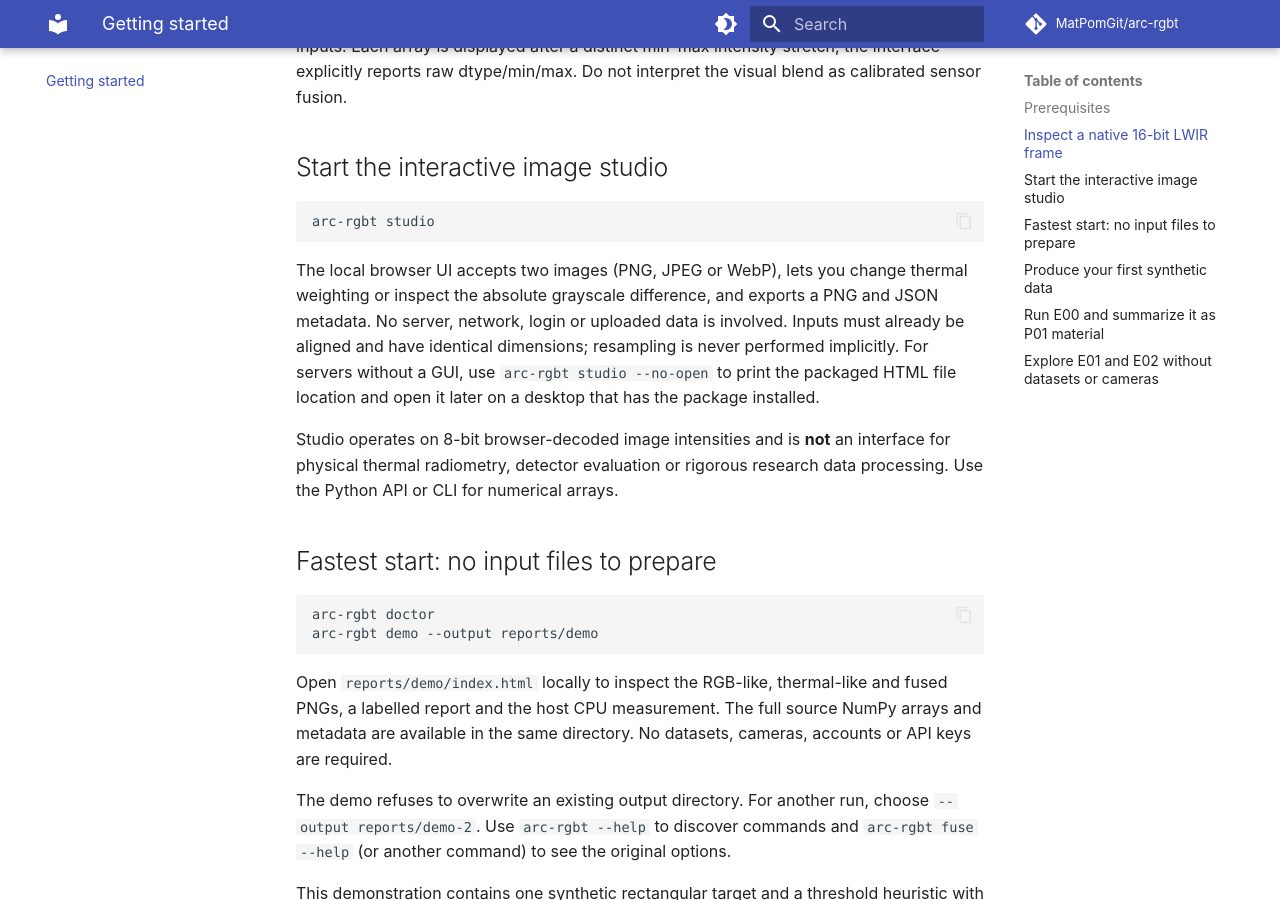
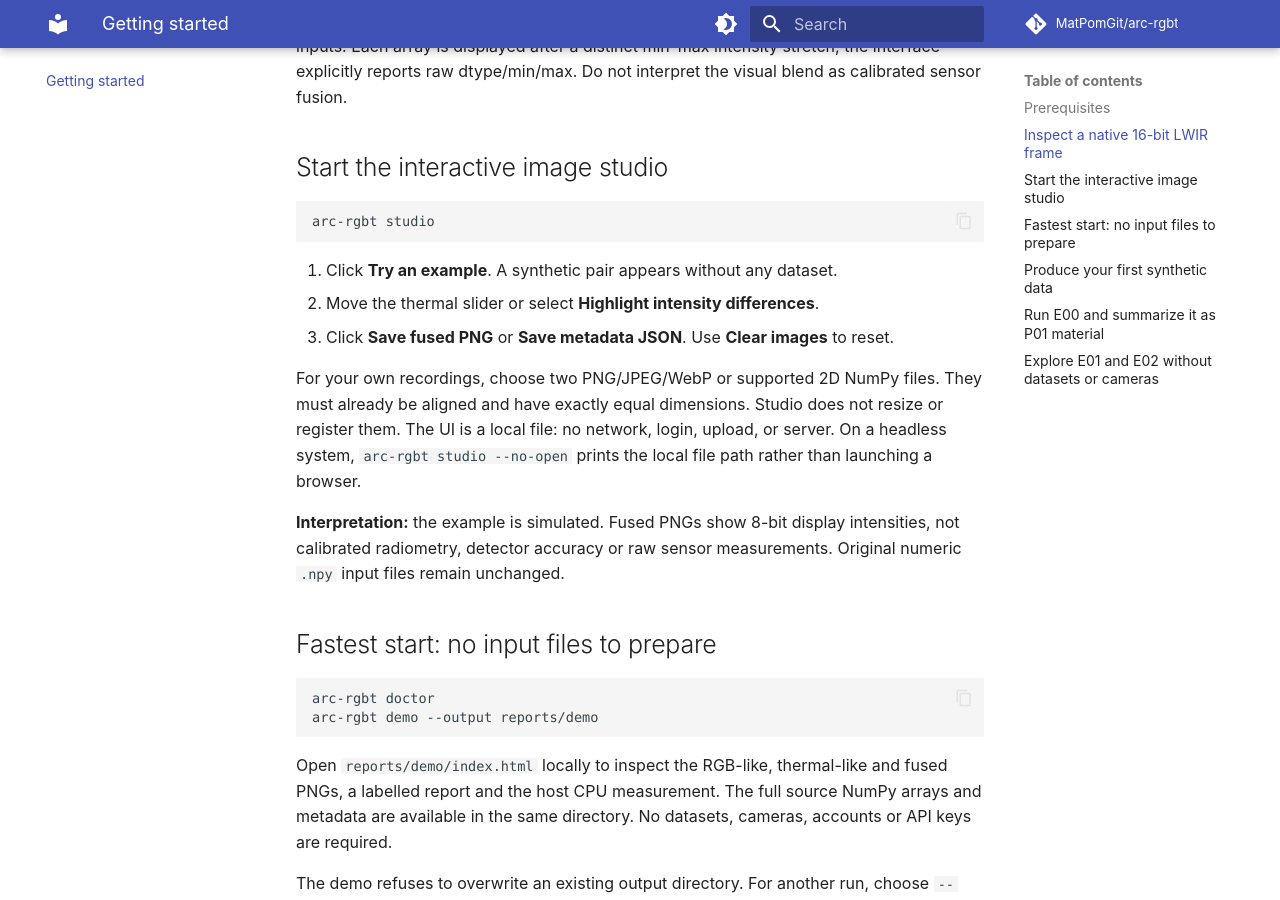
Before and after one commit to MatPomGit/arc-rgbt, an MkDocs documentation site: the page built from docs/getting-started.md, in a window 1280 px wide and 900 px high, scrolled down 988 px. Built offline with MkDocs 1.6.1 and Material for MkDocs 9.7.7, drawn with Linux system fonts in a browser that asks for light colours; comment, search, counter and statistics services are not loaded.

Commit message:
docs(kiss): three-step Studio workflow with a synthetic example

````diff
--- a/docs/getting-started.md
+++ b/docs/getting-started.md
@@ -44,17 +44,19 @@ Do not interpret the visual blend as calibrated sensor fusion.
 arc-rgbt studio
 ```
 
-The local browser UI accepts two images (PNG, JPEG or WebP), lets you change
-thermal weighting or inspect the absolute grayscale difference, and exports
-a PNG and JSON metadata. No server, network, login or uploaded data is involved.
-Inputs must already be aligned and have identical dimensions; resampling is
-never performed implicitly. For servers without a GUI, use
-`arc-rgbt studio --no-open` to print the packaged HTML file location and open
-it later on a desktop that has the package installed.
+1. Click **Try an example**. A synthetic pair appears without any dataset.
+2. Move the thermal slider or select **Highlight intensity differences**.
+3. Click **Save fused PNG** or **Save metadata JSON**. Use **Clear images** to reset.
 
-Studio operates on 8-bit browser-decoded image intensities and is **not**
-an interface for physical thermal radiometry, detector evaluation or rigorous
-research data processing. Use the Python API or CLI for numerical arrays.
+For your own recordings, choose two PNG/JPEG/WebP or supported 2D NumPy files.
+They must already be aligned and have exactly equal dimensions. Studio does
+not resize or register them. The UI is a local file: no network, login, upload,
+or server. On a headless system, `arc-rgbt studio --no-open` prints the
+local file path rather than launching a browser.
+
+**Interpretation:** the example is simulated. Fused PNGs show 8-bit display
+intensities, not calibrated radiometry, detector accuracy or raw sensor
+measurements. Original numeric `.npy` input files remain unchanged.
 
 ## Fastest start: no input files to prepare
 
````
